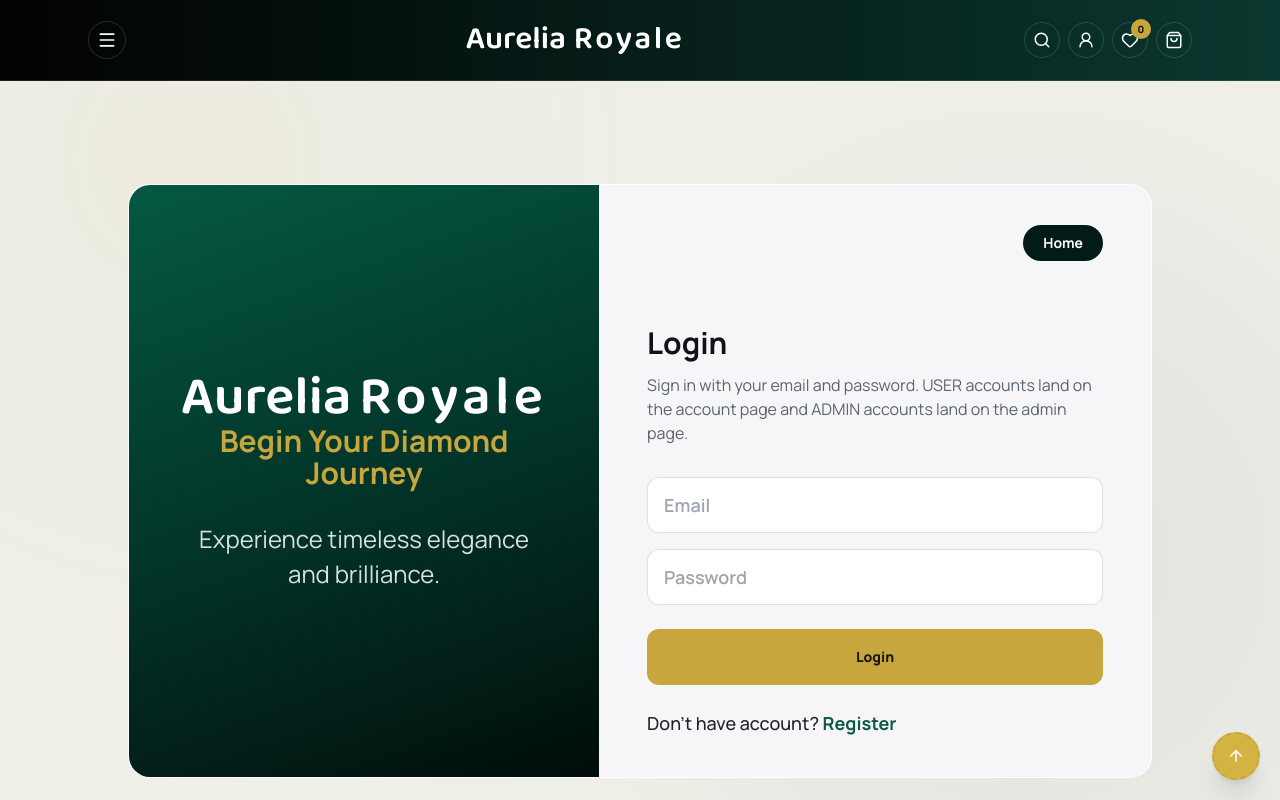
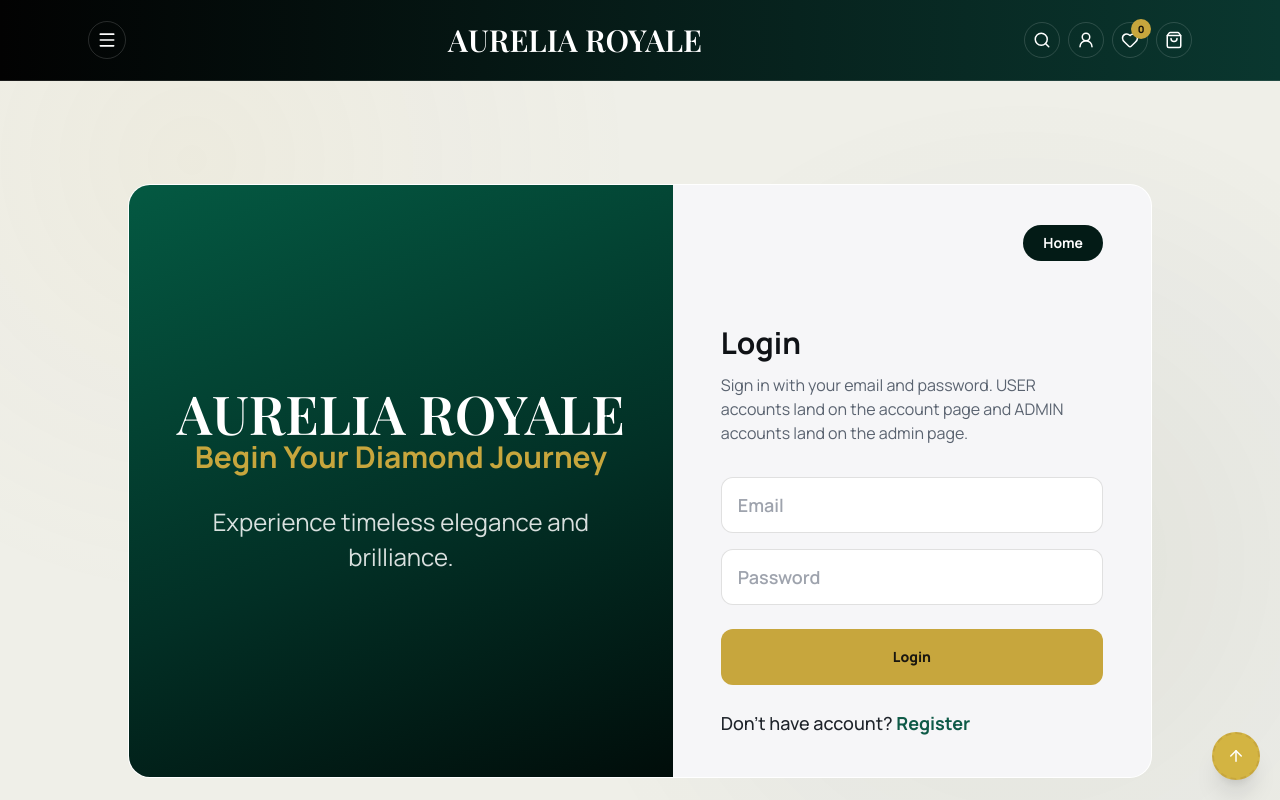
Before and after one commit to yudee-kajkarma/aurelia-royale-web, a Next.js app: page /login in a window 1280 px wide. Shown: the top 800 px of the page. Built offline with nearby package versions, Linux system fonts and the light colour scheme; no server answers; a web font is replaced by a local one.

Commit message:
feat: refactor BrandWordmark component for improved styling and structure

```diff
--- a/src/components/brand/BrandWordmark.tsx
+++ b/src/components/brand/BrandWordmark.tsx
@@ -1,10 +1,3 @@
-import { Baloo_2 } from "next/font/google";
-
-const baloo = Baloo_2({
-  subsets: ["latin"],
-  weight: ["600", "700"],
-});
-
 type BrandWordmarkProps = {
   size?: "header" | "hero";
   className?: string;
@@ -13,18 +6,23 @@ type BrandWordmarkProps = {
 export function BrandWordmark({ size = "header", className = "" }: BrandWordmarkProps) {
   const sizeClassName =
     size === "hero"
-      ? "text-[2.4rem] leading-none sm:text-[3.4rem]"
-      : "text-[1.6rem] leading-none sm:text-[2rem]";
+      ? "text-[2.2rem] leading-[0.92] sm:text-[3.35rem]"
+      : "text-[1.45rem] leading-none sm:text-[1.9rem]";
+
+  const secondarySizeClassName =
+    size === "hero"
+      ? "text-[0.48em] tracking-[0.36em] sm:tracking-[0.4em]"
+      : "text-[0.5em] tracking-[0.28em] sm:tracking-[0.34em]";
 
   return (
     <span
-      className={`${baloo.className} inline-flex items-baseline gap-2 whitespace-nowrap ${sizeClassName} ${className}`.trim()}
+      className={`display-font inline-flex items-baseline gap-2 whitespace-nowrap font-semibold uppercase text-white ${sizeClassName} ${className}`.trim()}
       aria-label="Aurelia Royale"
     >
-      <span className="text-white">
-        Aurelia
-      </span>
-      <span className="tracking-[0.08em] text-white">Royale</span>
+      <span className="text-white">Aurelia Royale</span>
+      {/* <span className={`border-l border-white/25 pl-2 font-sans font-semibold text-white/92 ${secondarySizeClassName}`}> */}
+
+      {/* </span> */}
     </span>
   );
 }
```
